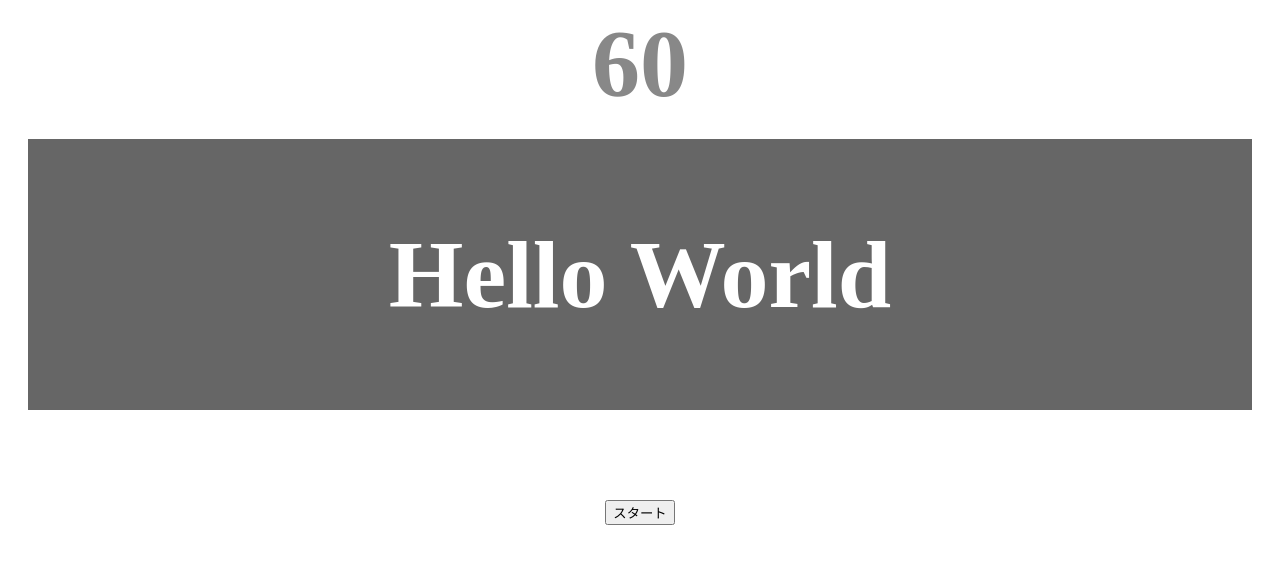
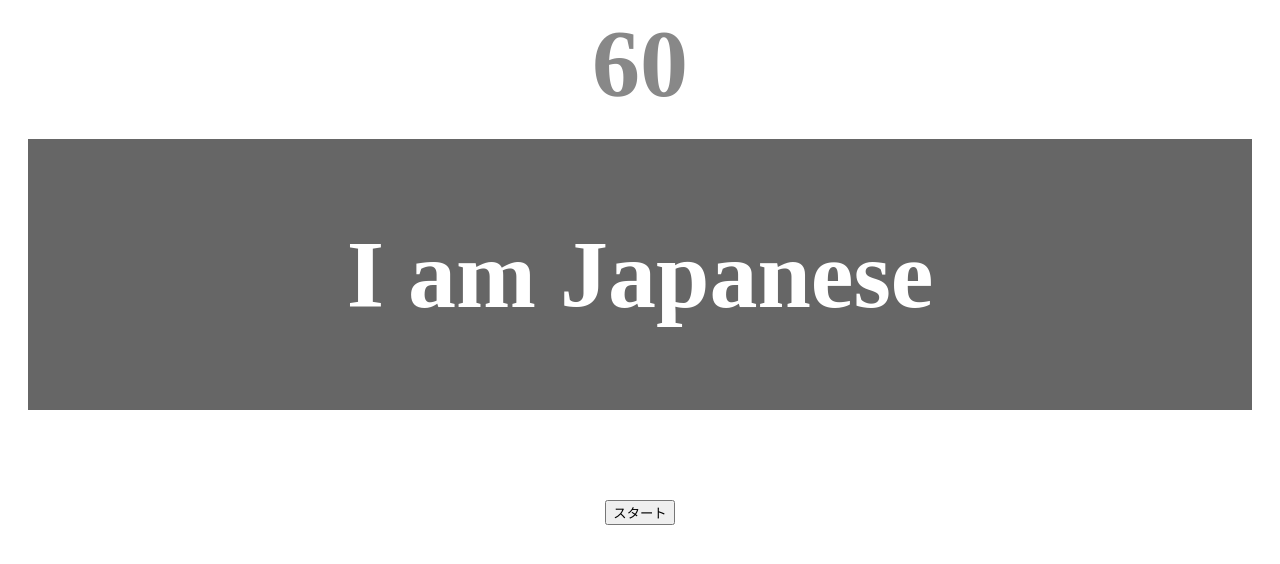
Before and after one commit to Waka-G/JavaScript_backup, a plain HTML site: page typing/index.html in a window 1280 px wide. Drawn offline with Linux system fonts and the light colour scheme.

Commit message:
Add files via upload
4章 テキスト表示 random

```diff
--- a/typing/index.html
+++ b/typing/index.html
@@ -12,8 +12,9 @@
         <div id="wrap" class="wrap">
             <!-- 1つ目spanは空白,2つ目spanはHello World
                 改行すると、文字の位置が変になる-->
-            <span id="typed" class="typed"></span><span id="untyped">Hello World</span>
+            <span id="typed" class="typed"></span><span id="untyped"></span>
         </div>
         <button id="start">スタート</button>
+            <script type="text/javascript" src="main.js"></script>
     </body>
 </html>
--- a/typing/main.js
+++ b/typing/main.js
@@ -0,0 +1,45 @@
+//変数の初期化
+/* 画面に表示する文字列を入れる変数（ここではuntypedという名前にする）を準備する */
+let untyped = '';
+
+//必要なHTML要素の取得
+/* getElementById()メソッドでHTML要素（ここではuntypedfieldという名前にする）を取得する */
+const untypedfield = document.getElementById('untyped');
+
+//複数のテキストを格納する配列
+const textLists = [
+    'Hello World','This is my App','How are you?',
+   'Today is sunny','I love JavaScript!','Good morning',
+   'I am Japanese','Let it be','Samurai',
+   'Typing Game','Information Technology',
+   'I want to be a programmer','What day is today?',
+   'I want to build a web app','Nice to meet you',
+   'Chrome Firefox Edge Safari','machine learning',
+   'Brendan Eich','John Resig','React Vue Angular',
+   'Netscape Communications','undefined null NaN',
+   'Thank you very much','Google Apple Facebook Amazon',
+   'ECMAScript','console.log','for while if switch',
+   'var let const','Windows Mac Linux iOS Android',
+   'programming'
+];
+
+//ランダムなテキストを表示
+const createText = () => {
+    /* 第1ステップ:配列の要素数を利用する
+      Math.random()では0以上1未満の数字(0.00...から0.99...まで)が出力される
+      console.log(Math.random() * textLists.length); */
+
+    /* 第2ステップ:小数点以下を排除する
+    　Math.floor()で小数点を切り捨て、整数にする
+    　注意：似たメソッドにMath.ceil()があるが、小数点切り上げするメソッドになるので今回の仕様では使わない
+    　console.log(Math.floor(Math.random() * textLists.length));*/
+
+    //配列のインデックス数からランダムな数値を生成する
+    let random = Math.floor(Math.random() * textLists.length);
+    //配列からランダムにテキストを取得し画面に表示する
+    /* 配列textListsの0番目（textLists[0]）をuntypedに代入する
+        変数untypedを定数untypedfieldのtextContentプロパティに代入する→画面に表示される */
+    untyped = textLists[random];
+    untypedfield.textContent = untyped;
+};
+createText();
```
Also changed, not shown: typing/途中経過について_提出する際は別の場所に移動すること.txt (added).
